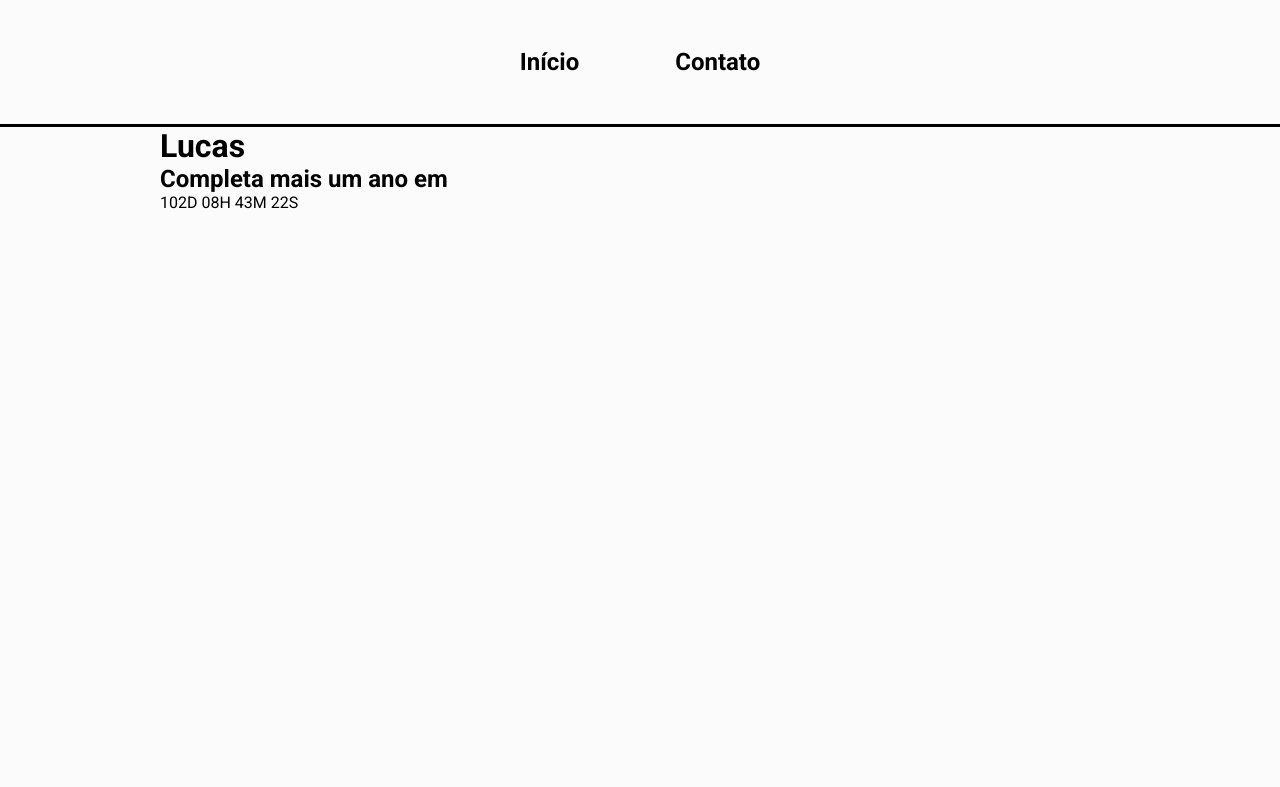
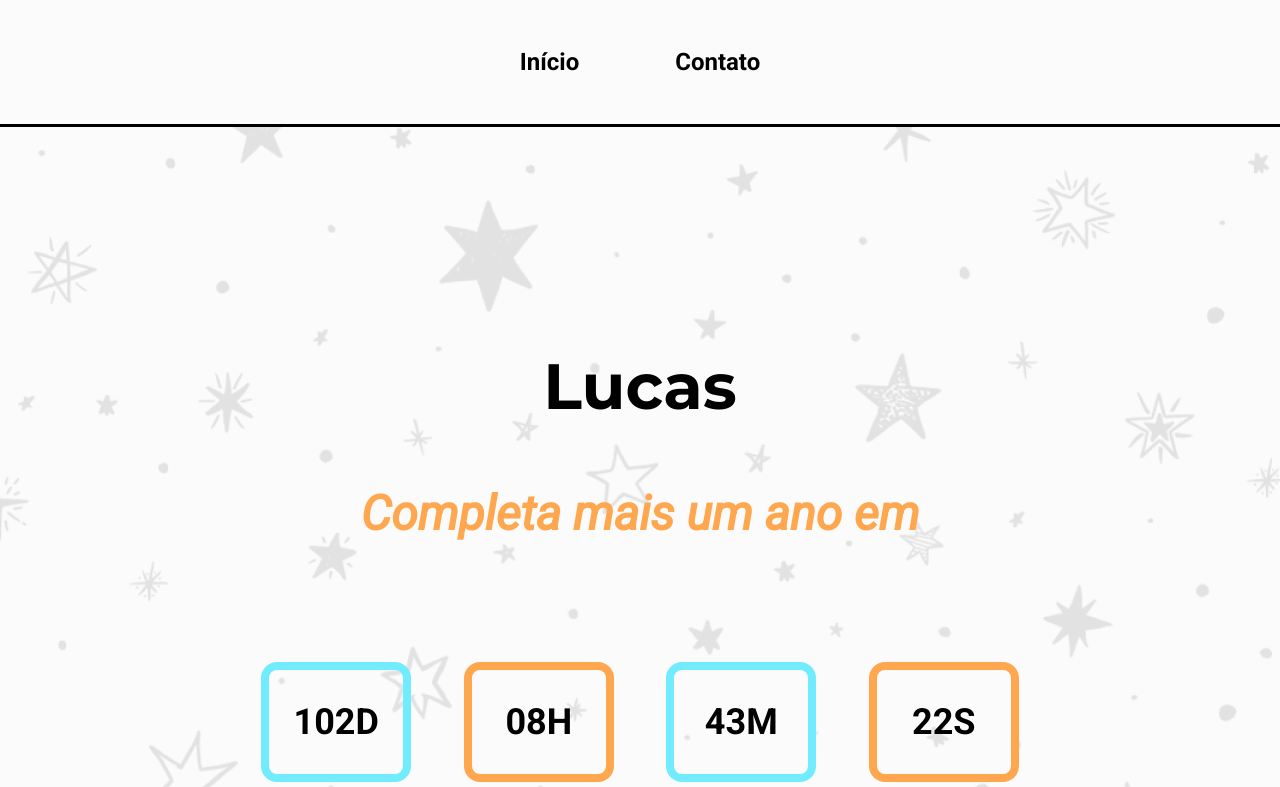
Before and after one commit to LucasDev9645/projeto_meu_aniversario, a website built with Parcel: page src/index.html in a window 1280 px wide. Shown: the top 787 px of the page. Built offline with nearby package versions, Linux system fonts and the light colour scheme.

Commit message:
Hero create

```diff
--- a/src/index.html
+++ b/src/index.html
@@ -20,10 +20,17 @@
         <li><a href="#">Contato</a></li>
       </ul>
     </nav>
-    <div class="container">
-      <h1>Lucas</h1>
-      <h2>Completa mais um ano em</h2>
-      <p>102D 08H 43M 22S</p>
+    <div class="hero">
+      <div class="container">
+        <h1>Lucas</h1>
+        <h2>Completa mais um ano em</h2>
+        <div class="counter-container">
+          <p class="border blue-border">102D</p>
+          <p class="border">08H</p>
+          <p class="border blue-border">43M</p>
+          <p class="border">22S</p>
+        </div>
+      </div>
     </div>
   </header>
 </body>
--- a/src/styles/_hero.scss
+++ b/src/styles/_hero.scss
@@ -14,3 +14,41 @@
     }
   }
 }
+
+.hero {
+  background-image: url(../img/bg-hero.png);
+  height: calc(110vh);
+  text-align: center;
+
+  h1 {
+    padding-top: 13.75rem;
+    font-family: "Montserrat", sans-serif;
+    font-size: 4rem;
+    font-weight: 700;
+  }
+
+  h2 {
+    font-size: 3rem;
+    font-style: italic;
+    padding-top: 3.75rem;
+    font-weight: 600;
+    color: #ffa74f;
+  }
+
+  .counter-container {
+    max-width: 50.625rem;
+    height: 7.5rem;
+    margin: 7.5rem auto;
+    display: flex;
+    justify-content: space-around;
+
+    .blue-border {
+      border: 8px solid #71ecff;
+    }
+
+    p {
+      font-size: 2.25rem;
+      font-weight: 700;
+    }
+  }
+}
--- a/src/styles/style.scss
+++ b/src/styles/style.scss
@@ -29,3 +29,13 @@ a {
     max-width: 90%;
   }
 }
+
+.border {
+  display: flex;
+  align-items: center;
+  justify-content: center;
+  border: 8px solid #ffa74f;
+  width: 9.375rem;
+  height: 7.5rem;
+  border-radius: 1rem;
+}
```
